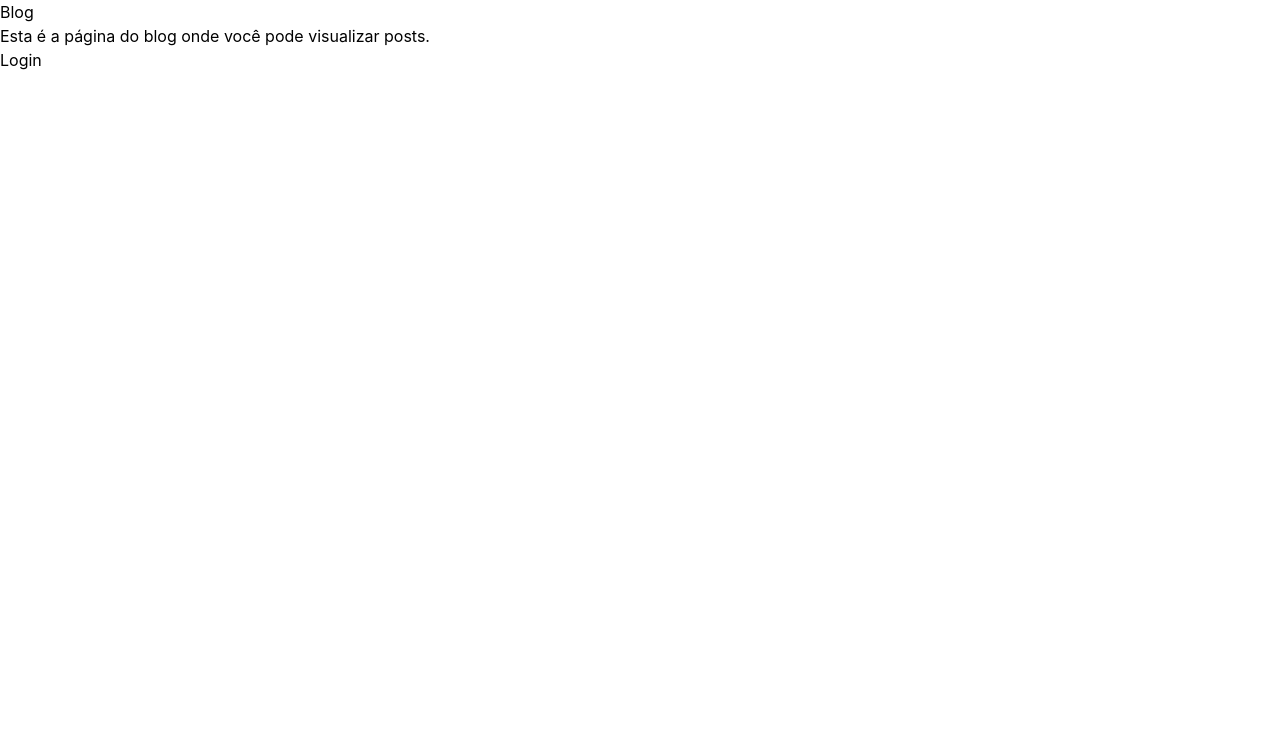
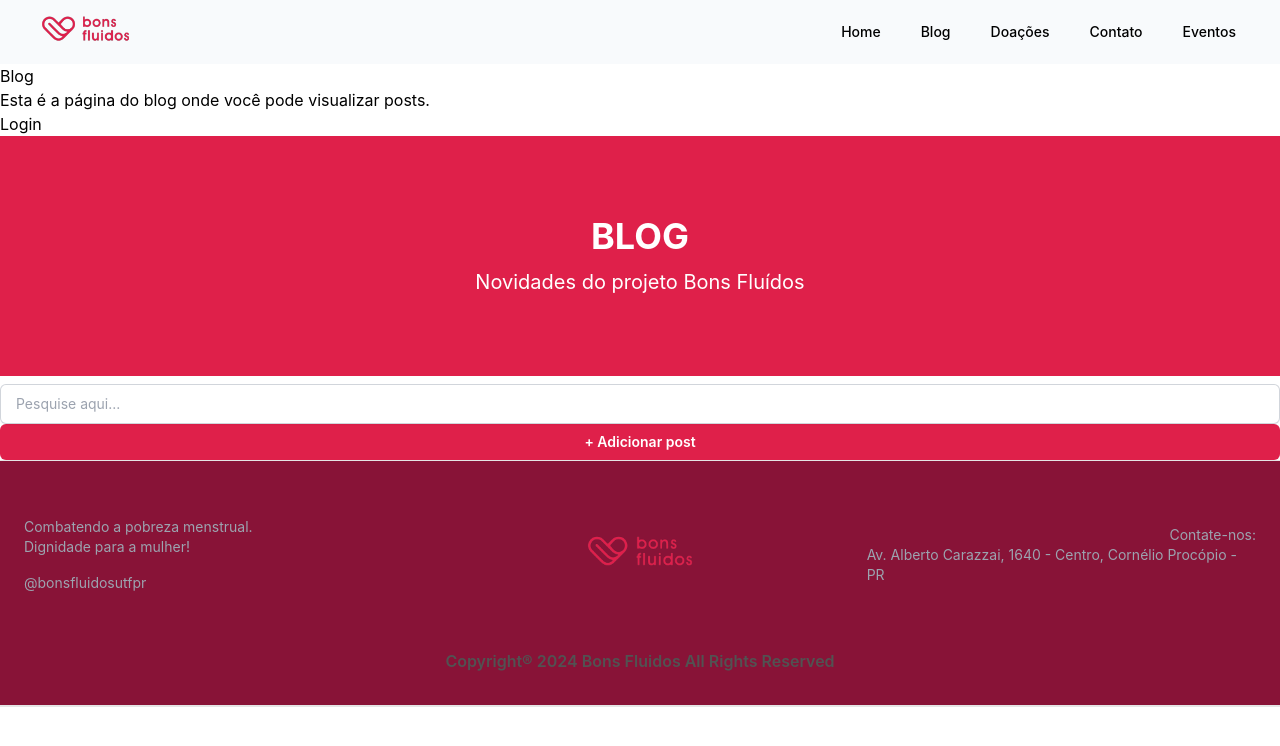
Before and after one commit to marialeonel/Certificadora_Identitaria_BonsFluidos, a React (Vite) app in the folder frontend/: page /blog in a window 1280 px wide. Shown: the top 746 px of the page. Built offline with nearby package versions, Linux system fonts and the light colour scheme.

Commit message:
Adicionando componentes na página blog

```diff
--- a/frontend/src/pages/blog/Blog.jsx
+++ b/frontend/src/pages/blog/Blog.jsx
@@ -1,14 +1,35 @@
 import { useNavigate } from 'react-router-dom';
+import Footer from '../../components/Footer/Footer';
+import Header from '../../components/Header/Header';
+import Input from '../../components/Input/Input';
+import Button from '../../components/Button/Button';
+
 
 function Blog() {
   const navigate = useNavigate();
 
   return (
+    <>
+    <Header/>
     <div>
       <h1>Blog</h1>
       <p>Esta é a página do blog onde você pode visualizar posts.</p>
       <button onClick={() => navigate('/login')}>Login</button>
+        <div className="bg-logo-color p-20">
+          <h1 className="text-4xl font-bold text-center mb-3 text-white">
+            BLOG
+          </h1>
+          <p className="text-xl text-center text-white">
+            Novidades do projeto Bons Fluídos
+          </p>
+        </div>
+        <div>
+          <Input className="w-full px-4 py-2" placeholder="Pesquise aqui..."/>
+          <Button>+ Adicionar post</Button>
+        </div>
     </div>
+    <Footer/>
+    </>
   );
 }
 
```
